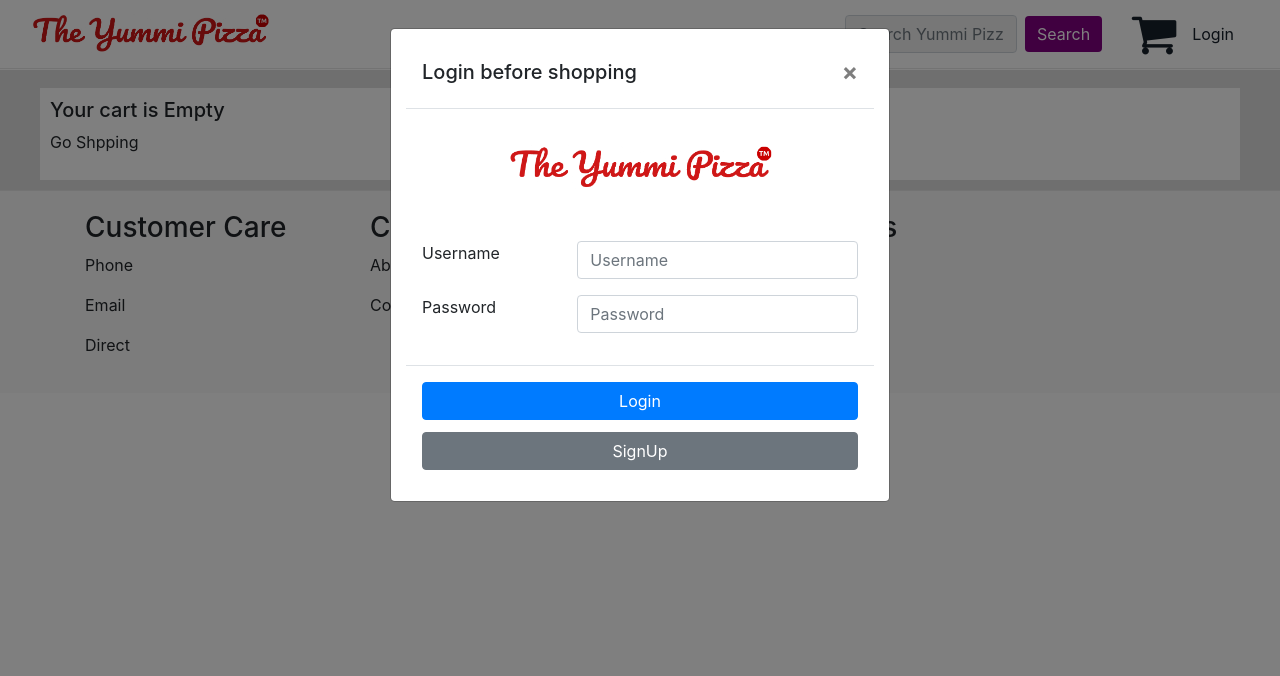
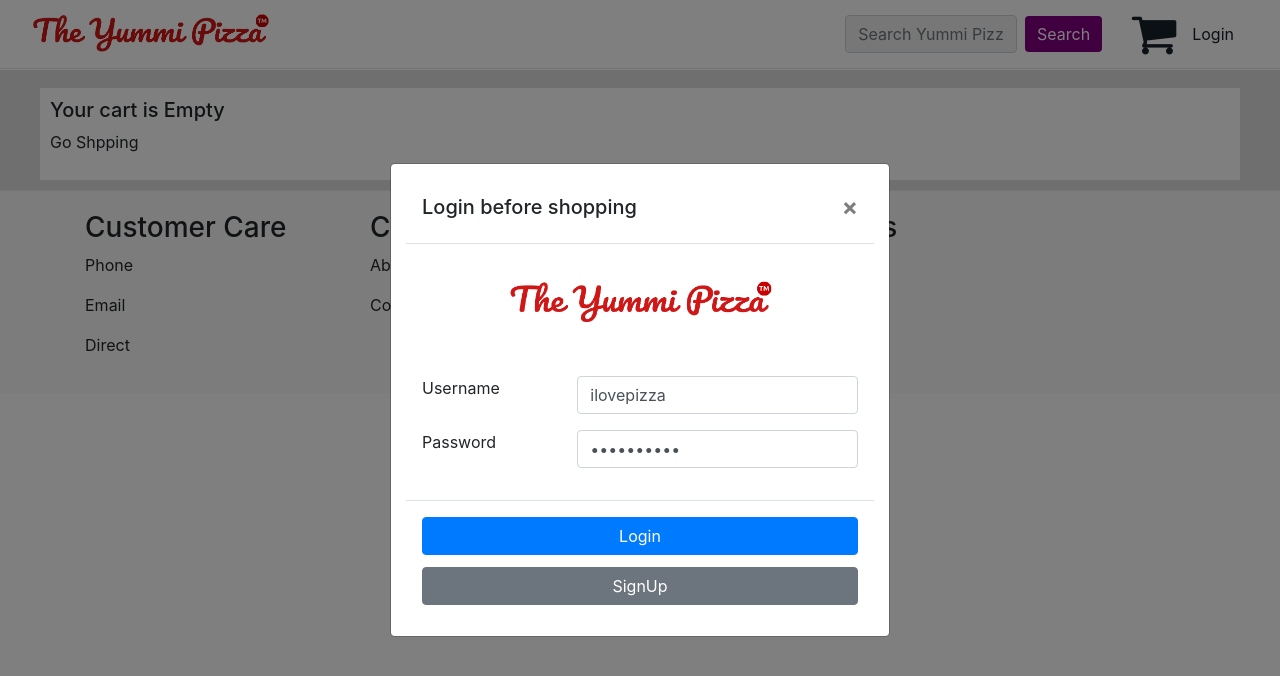
Before and after one commit to pabin/yummipizza_web, a React (Create React App) app: page /cart in a window 1280 px wide. Both pictures are taken after a click on the button "Login". Shown: the top 676 px of the page. Built offline with nearby package versions, Linux system fonts and the light colour scheme.

Commit message:
Updated login component to add FullScreen loading component while authenticating

```diff
--- a/src/components/FullScreenLoading.js
+++ b/src/components/FullScreenLoading.js
@@ -21,7 +21,7 @@ const FullScreenLoading = (props) => {
         <Modal.Body>
           <div className="d-flex align-items-center justify-content-center">
             <h5 style={{paddingTop: '40px'}}></h5>
-            <Spinner size={50} />
+            <Spinner size={45} />
           </div>
           <div className="d-flex align-items-center justify-content-center">
             <h5  style={{paddingTop: '15px'}}>{message}</h5>
--- a/src/components/Message.js
+++ b/src/components/Message.js
@@ -10,7 +10,7 @@ import './styles.css'
 // Message component to display a success and failure message after certain user actions
 const Message = (props) => {
 
-  const { showSuccessMessage, showFailureMessage, successMessage } = props
+  const { showSuccessMessage, showFailureMessage, successMessage, failureMessage } = props
 
   return (
     <Modal
@@ -29,7 +29,7 @@ const Message = (props) => {
             : showFailureMessage ?
             <div className="d-flex align-items-center justify-content-center">
               <i className="fa fa-exclamation-circle fa-3x" style={{color: '#C0392B', padding: '10px'}}></i>
-              <h5  style={{paddingTop: '5px'}}>Error, Try again!</h5>
+              <h5  style={{paddingTop: '5px'}}>{failureMessage ? failureMessage : "Error, Try again!"}</h5>
             </div>
             : null
           }
--- a/src/components/Spinner.js
+++ b/src/components/Spinner.js
@@ -12,7 +12,7 @@ import './styles.css'
 const Spinner = (props) => {
 
   const { size } = props
-  let spinnerSize = (size ? size : 40)
+  let spinnerSize = (size ? size : 45)
   // <i className={`fa fa-spinner fa-${spinnerSize}x spinner`}></i>
 
   return (
--- a/src/pages/authentication/Login.js
+++ b/src/pages/authentication/Login.js
@@ -7,12 +7,14 @@ import {
   Form,
   Row,
   Col,
+  Alert,
 } from 'react-bootstrap';
 
 import logo from '../../assets/logo/logo_cropped.png';
-import Spinner from '../../components/Spinner'
+import FullScreenLoading from '../../components/FullScreenLoading'
 
 import { userAuthentication } from '../../store/actions/AuthenticationActions';
+
 
 
 // Login modal component to show, login form when user is not authenticated
@@ -43,9 +45,12 @@ class Login extends Component {
       token,
     }} = this.props
 
+    const { loading } = this.state
     const { show, onHide, onSignupPress } = this.props
+
+    if (!userAuthenticating) {
       return (
-      <Modal show={show} onHide={onHide}>
+        <Modal show={show} onHide={onHide} centered>
           <div style={{padding: '15px'}}>
             <Modal.Header closeButton>
               {
@@ -68,7 +73,8 @@ class Login extends Component {
               </div>
 
               {
-              !userAuthenticating && !userAuthenticated && !authenticationFailed ?
+                !userAuthenticated ?
+
                 <Form>
                   <Form.Group controlId="formBasicUsername">
                     <Row>
@@ -76,7 +82,11 @@ class Login extends Component {
                         <Form.Label>Username</Form.Label>
                       </Col>
                       <Col sm={8}>
-                      <Form.Control type="text" placeholder="Username" />
+                        <Form.Control
+                          value={this.state.username}
+                          onChange={(e) => this.setState({username: e.target.value})}
+                          type="text"
+                          placeholder="Username"  />
                       </Col>
                     </Row>
                   </Form.Group>
@@ -87,24 +97,27 @@ class Login extends Component {
                         <Form.Label>Password</Form.Label>
                       </Col>
                       <Col sm={8}>
-                      <Form.Control type="password" placeholder="Password" />
+                        <Form.Control
+                          value={this.state.password}
+                          onChange={(e) => this.setState({password: e.target.value})}
+                          type="password"
+                          placeholder="Password" />
                       </Col>
                     </Row>
                   </Form.Group>
+                  {
+                    authenticationFailed ?
+                    <Alert variant="danger" style={{padding: '8px'}}>
+                      Login failure, Try again !
+                    </Alert>
+                    : null
+                  }
                 </Form>
-              : userAuthenticating ?
-              <div className="d-flex align-items-center justify-content-center" style={{marginBottom: '50px'}}>
-                <Spinner />
-              </div>
+
                 : userAuthenticated ?
                   <div className="d-flex align-items-center justify-content-center">
                     <i className="fa fa-check-circle fa-2x" style={{color: '#27AE60', padding: '10px'}}></i>
-                <h5  style={{paddingTop: '5px'}}>Authenticated Successfully</h5>
-              </div>
-              : authenticationFailed ?
-              <div className="d-flex align-items-center justify-content-center">
-                <i className="fa fa-exclamation-circle fa-2x" style={{color: '#C0392B', padding: '10px'}}></i>
-                <h5  style={{paddingTop: '5px'}}>{errorMessage.toString()}</h5>
+                    <h5  style={{paddingTop: '5px'}}>Login Successfull !</h5>
                   </div>
                 : null
               }
@@ -124,6 +137,11 @@ class Login extends Component {
           </div>
         </Modal>
       );
+    } else if (userAuthenticating) {
+      return (
+        <FullScreenLoading show={userAuthenticating} message="Authenticating..." />
+      )
+    }
   }
 }
 
--- a/src/pages/cart/Cart.js
+++ b/src/pages/cart/Cart.js
@@ -242,7 +242,7 @@ class Cart extends React.Component {
 
       <FullScreenLoading show={loading} message="Creating Order..." />
       <Message
-        successMessage="Order Created Successfully"
+        successMessage="Order Create Success"
         showSuccessMessage={showSuccessMessage}
         showFailureMessage={showFailureMessage} />
 
--- a/src/store/actions/AuthenticationActions.js
+++ b/src/store/actions/AuthenticationActions.js
@@ -58,13 +58,16 @@ export function userAuthentication(username, password){
         localStorage.setItem('userid', userid)
         localStorage.setItem('username', user.username)
 
-        console.log('User Details: ', userDetails)
-        dispatch(userAuthenticationSuccess(token, user))
-
+        setTimeout(() => {
+          dispatch(userAuthenticationSuccess(token, user))
+        }, 1500);
       })
       .catch(err => {
         console.log('Error on User Authentication: ', err)
-        dispatch(userAuthenticationFailure(err))
+
+        setTimeout(() => {
+          dispatch(userAuthenticationFailure(err))
+        }, 1500);
       });
   }
 
```
Lines whose indentation alone changed are shown as unchanged.
